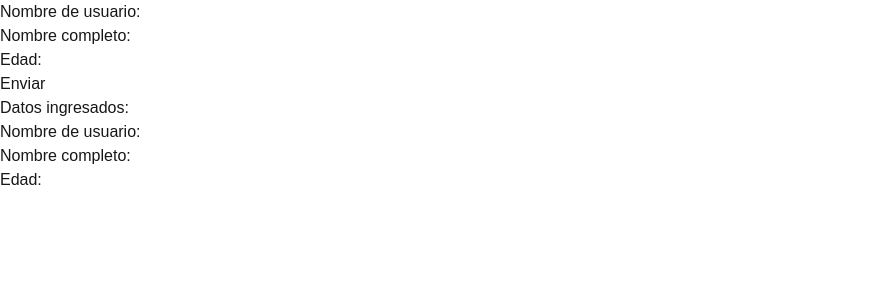
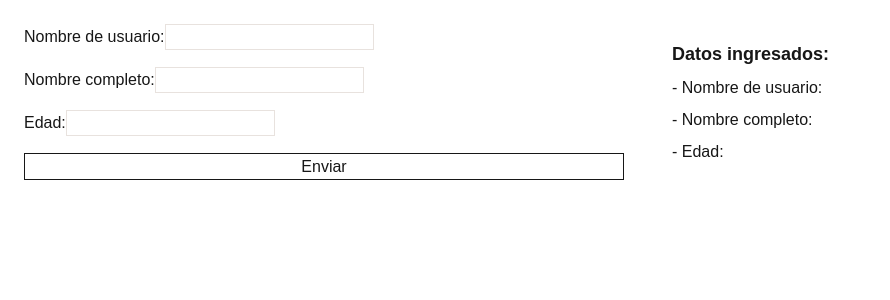
Before and after one commit to AnaHernandez20/hackaton, a Next.js app: page /reto3 in a window 1280 px wide. Shown: the top 300 px of the page, without its empty margins (0-890 px from the left). Built offline with nearby package versions, Linux system fonts and the light colour scheme.

Commit message:
reto 3 vane y reto 4

```diff
--- a/app/reto3/page.tsx
+++ b/app/reto3/page.tsx
@@ -4,59 +4,91 @@ import { useState } from "react";
 
 export default function Formulario() {
 
-    //creamos estados
+
     const [username, setUsername] = useState("");
-    const [fullName, setFullName] = useState("");
-    const [age, setAge] = useState("");
+    const [nombreCompleto, setFullName] = useState("");
+    const [edad, setEdad] = useState("");
 
     const [errorUsername, setErrorUsername] = useState("");
     const [errorFullName, setErrorFullName] = useState("");
     const [errorAge, setErrorAge] = useState("");
 
+    //Valido el nombre de usuario
     const validarUsername = (value: string) => {
-        setUsername(value);
         if (value.length < 3) {
             setErrorUsername("El nombre de usuario debe tener al menos 3 caracteres.");
+            return false;
         } else {
             setErrorUsername("");
+            return true;
         }
     }
 
+    //Valido el nombre completo
     const validarFullName = (value: string) => {
-        setFullName(value);
         if (value.length < 3) {
             setErrorFullName("El nombre completo debe tener al menos 3 caracteres.");
-        } else {
+            return false;
+        }
+        else if (/\d/.test(value)) {
+            setErrorFullName("El nombre completo no puede contener números.");
+            return false;
+        }
+        else {
             setErrorFullName("");
+            return true;
         }
     }
 
+    //Valido la edad
     const validarAge = (value: string) => {
-        setAge(value);
-        const ageNumber = parseInt(value);
+        const ageNumber = Number(value);
 
-        if (isNaN(ageNumber)) {
+        if (value.trim() === "" || !Number.isInteger(ageNumber)) {
             setErrorAge("La edad debe ser un número válido.");
-        } else if (ageNumber < 0) {
+            return false;
+        }
+        else if (ageNumber < 0) {
             setErrorAge("La edad no puede ser negativa.");
-        } else {
+            return false;
+        }
+        else {
             setErrorAge("");
+            return true;
         }
     }
 
+    //Valido todos los campos cuando se envia el formulario
+    const enviarFormulario = (e: React.FormEvent<HTMLFormElement>) => {
+        e.preventDefault();
+
+        const validoUsername = validarUsername(username);
+        const validoFullName = validarFullName(nombreCompleto);
+        const validoAge = validarAge(edad);
+
+        if (validoUsername && validoFullName && validoAge) {
+            alert("Formulario enviado correctamente");
+        }
+    }
 
     return (
-        <>
-            <form onSubmit={(e) => e.preventDefault()}>
+        <div className="form-container grid grid-cols-1 md:grid-cols-2 gap-8 p-6">
+
+            <form
+                onSubmit={enviarFormulario}
+                className="grid grid-cols-1 gap-4"
+            >
                 <div>
                     <label htmlFor="username">Nombre de usuario:</label>
                     <input
                         type="text"
                         id="username"
                         value={username}
-                        onChange={(e) => validarUsername(e.target.value)}
+                        className={`border ${errorUsername ? 'border-red-500' : 'border-[#e8e2de]'}`}
+                        onChange={(e) => setUsername(e.target.value)}
+                        onBlur={() => validarUsername(username)}
                     />
-                    {errorUsername && <p style={{ color: "red" }}>{errorUsername}</p>}
+                    {errorUsername && <p className="text-red-500 text-xs mt-1">{errorUsername}</p>}
                 </div>
 
                 <div>
@@ -64,10 +96,12 @@ export default function Formulario() {
                     <input
                         type="text"
                         id="fullName"
-                        value={fullName}
-                        onChange={(e) => validarFullName(e.target.value)}
+                        value={nombreCompleto}
+                        className={`border ${errorFullName ? 'border-red-500' : 'border-[#e8e2de]'}`}
+                        onChange={(e) => setFullName(e.target.value)}
+                        onBlur={() => validarFullName(nombreCompleto)}
                     />
-                    {errorFullName && <p style={{ color: "red" }}>{errorFullName}</p>}
+                    {errorFullName && <p className="text-red-500 text-xs mt-1">{errorFullName}</p>}
                 </div>
 
                 <div>
@@ -75,21 +109,27 @@ export default function Formulario() {
                     <input
                         type="text"
                         id="age"
-                        value={age}
-                        onChange={(e) => validarAge(e.target.value)}
+                        value={edad}
+                        className={`border ${errorAge ? 'border-red-500' : 'border-[#e8e2de]'}`}
+                        onChange={(e) => setEdad(e.target.value)}
+                        onBlur={() => validarAge(edad)}
                     />
-                    {errorAge && <p style={{ color: "red" }}>{errorAge}</p>}
+                    {errorAge && <p className="text-red-500 text-xs mt-1">{errorAge}</p>}
                 </div>
 
-                <button type="submit">Enviar</button>
+                <button type="submit" className="border hover:bg-[#e8e2de]">
+                    Enviar
+                </button>
+
             </form>
 
-            <div>
-                <h2>Datos ingresados:</h2>
-                <p>Nombre de usuario: {username}</p>
-                <p>Nombre completo: {fullName}</p>
-                <p>Edad: {age}</p>
+            <div className="submitted-data flex flex-col gap-2 p-4">
+                <h1 className="text-lg font-bold">Datos ingresados:</h1>
+                <p> - Nombre de usuario: {username}</p>
+                <p> - Nombre completo: {nombreCompleto}</p>
+                <p> - Edad: {edad}</p>
             </div>
-        </>
+
+        </div>
     );
 }
--- /dev/null
+++ b/app/reto4/page.tsx
@@ -0,0 +1,99 @@
+"use client"; //pa poder usar los estados y el useEffect
+
+import { useState, useEffect } from "react";
+
+export default function Reto4Page() {
+
+    //Creo un estado para guardar los segundos que lleva el cronometro y poder mostrarlos en la pantalla
+    //ese estado se va a actualizar cada segundoo
+    const [segundos, setSegundos] = useState(0);
+
+    //Creo un estado para saber si el cronometro esta contanndo o sea si ya inició o si no
+    const [contando, setContando] = useState(false);
+
+    //useEffect hace que podamos renderizar cada vez que el estado contando cambia y sin eso no sirve pa nada el cronometro, porque no se actualiza cada segundo
+    //cuando contando cambia, se ejecuta el useEffect para renderizar
+    useEffect(() => {
+
+        //Si no esta contando, no hago nada y me salgo del useEffect y fin de avanzar
+        if (!contando) {
+            return;
+        }
+
+        //al buscar en gugul:
+        //setInterval es un metodo de js que hace que se ejecute una funcion cada cierto tiempo,
+        //en este caso pues es cada segundo o cada 1000 ms xd
+
+        //Creo un intervalo que aumenta los segundos cada 1000 milisegundos
+        const intervalo = setInterval(() => {
+            //cada segundo hay que sumarle 1 a los segundos que lleva el cronometro anteriores
+            setSegundos((anterior) => anterior + 1);
+        }, 1000); //cada 1000 milisegundos o sea cada segundo tiene que aumentar el estado segundos xd
+
+        //dejo esta funcion por si
+        return () => clearInterval(intervalo);
+
+    }, [contando]); //esta parte es re importante porque es la que hace que
+    //el useEffect se ejecute cada vez que el estado contando cambia, si no lo pongo, el cronometro no funciona como me pasó antes
+    //aqui le digo a mi bro useEffect vuelve a ejecutar esta lógica cuando cambie contando
+
+    //Creo una funcion para iniciar el cronometro y ahi cambia el estado contando a true
+    function iniciar() {
+        setContando(true);
+    }
+
+    //Creo una funcion para detener el cronometro o sea cambia contando a false y ahi se sale del useEffect pa que no se actualice mas los segundos
+    function detener() {
+        setContando(false);
+    }
+
+    //Creo una funcion para reiniciar el cronometro
+    function reiniciar() {
+        //o sea ya deja de contar y vuelvo a 0 segundos mi gente
+        setContando(false);
+        setSegundos(0);
+    }
+
+    //Convierto los segundos en minutos y segundos
+    const minutos = Math.floor(segundos / 60); //1 minuto 60 segundos, mis segundos cuantos min: (mis segundos*1)/60
+    const segundosRestantes = segundos % 60; //el resto de la division de mis segundos entre 60 son los segundos q sobraron y toca mostrarlos
+
+    return (
+        <div className="flex flex-col items-center mt-12">
+
+            <h1 className="text-5xl font-bold mb-10">
+                Timer
+            </h1>
+
+            {/*Muestro los minutos y segundos que lleva el cronometro*/}
+            <p className="text-3xl mb-6">
+                {minutos} mins {segundosRestantes} secs
+            </p>
+
+            {/*Creo los botones para controlar el cronometro*/}
+            <div className="flex gap-3">
+
+                {/*que al dar click inicie, pare o reinicie*/}
+                <button
+                    onClick={iniciar}
+                    className="bg-green-400 text-black px-6 py-4 text-xl">
+                    Start
+                </button>
+
+                <button
+                    onClick={detener}
+                    className="bg-red-400 text-black px-6 py-4 text-xl">
+                    Stop
+                </button>
+
+                <button
+                    onClick={reiniciar}
+                    className="bg-yellow-400 text-black px-6 py-4 text-xl">
+                    Reset
+                </button>
+
+            </div>
+
+        </div>
+    );
+}
--- a/components/navbar.tsx
+++ b/components/navbar.tsx
@@ -1,5 +1,12 @@
+"use client";
+
+import { useState } from "react";
+
 //Creo el componente Navbar
 export default function Navbar() {
+    const [search, setSearch] = useState("");
+    const [error, setError] = useState("");
+
     return (
         <nav className="flex items-center justify-between bg-gray-800 text-white p-4">
 
@@ -15,10 +22,23 @@ export default function Navbar() {
             </div>
 
             {/*Creo la cajita de busqueda*/}
+            <div className="flex flex-col gap-1">
                 <div className="flex gap-2">
                     <input
                         type="text"
                         placeholder="Search"
+                        value={search}
+                        onChange={(event) => {
+                            setSearch(event.target.value);
+                            if (event.target.value.trim()) {
+                                setError("");
+                            }
+                        }}
+                        onBlur={() => {
+                            setError(search.trim() ? "" : "Este campo es obligatorio.");
+                        }}
+                        aria-invalid={Boolean(error)}
+                        aria-describedby={error ? "search-error" : undefined}
                         className="bg-white text-black p-2 rounded"
                     />
 
@@ -26,6 +46,12 @@ export default function Navbar() {
                         Search
                     </button>
                 </div>
+                {error && (
+                    <p id="search-error" role="alert" className="text-red-300">
+                        {error}
+                    </p>
+                )}
+            </div>
 
         </nav>
     );
```
Lines whose indentation alone changed are shown as unchanged.
